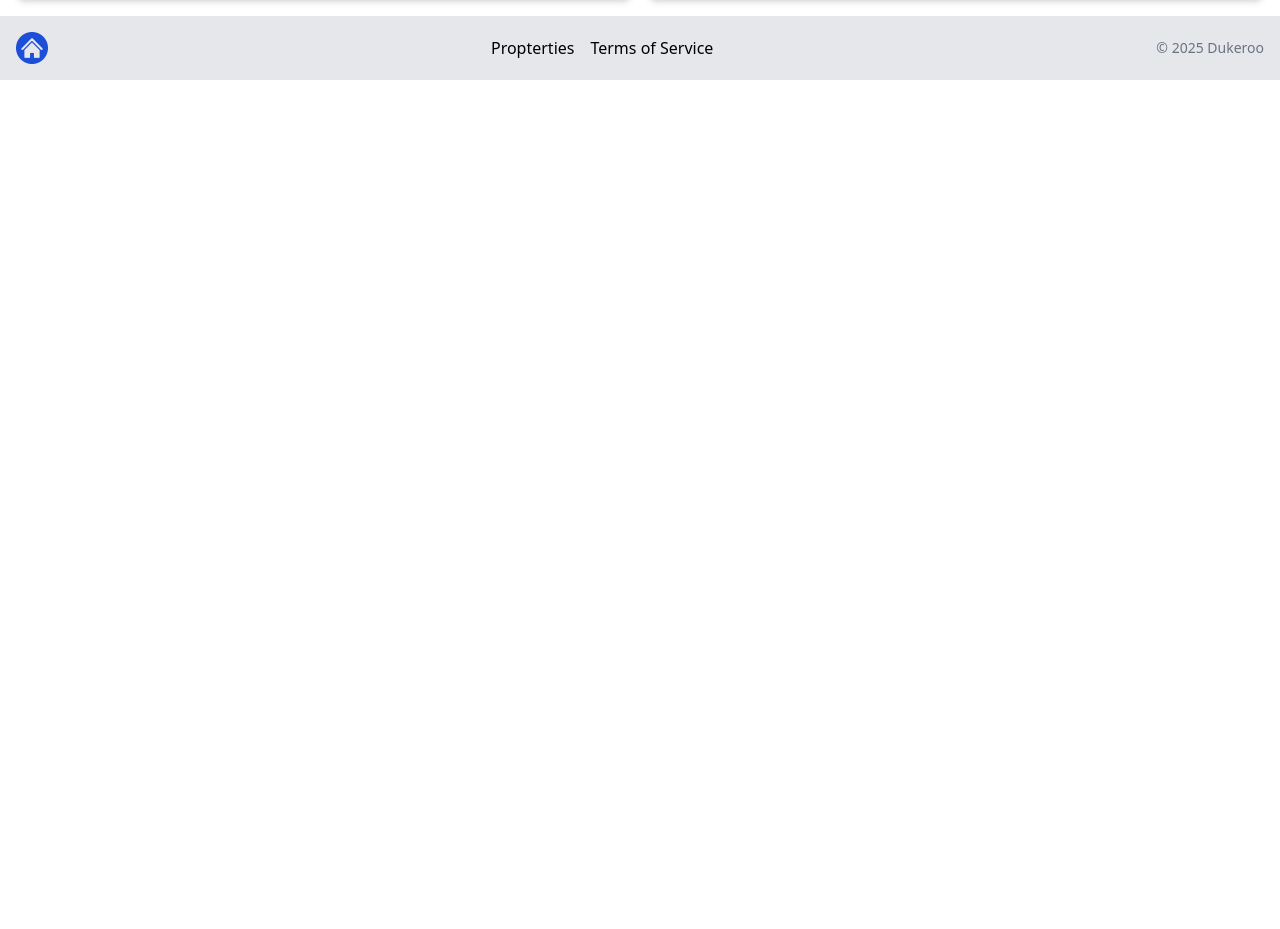
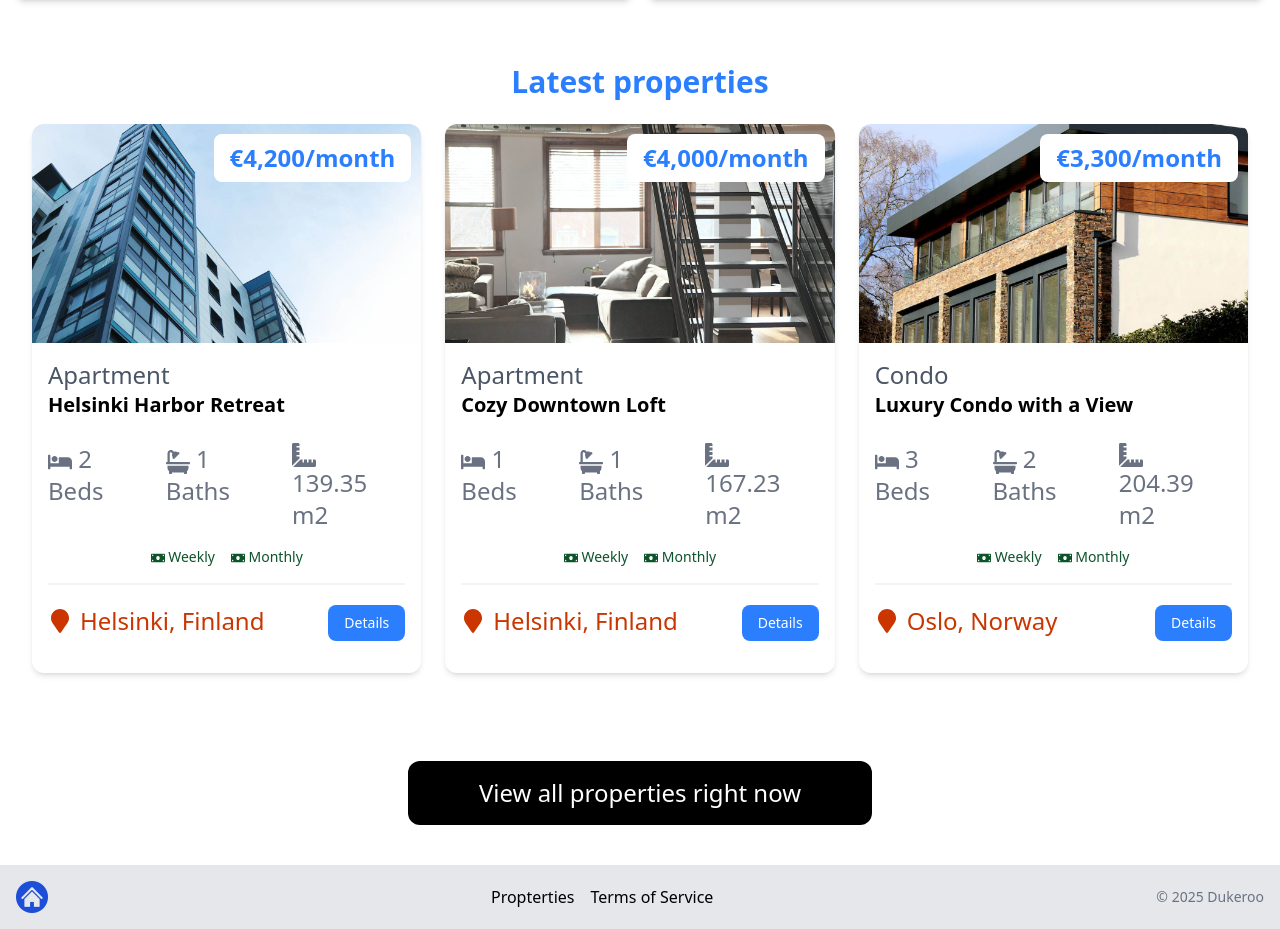
Before and after one commit to vvduth/rental-housex, a Next.js app: page / in a window 1280 px wide. Shown: the part 680-1609 px from the top of the page. Before the commit the page ends 800 px from the top, so only its background shows below. Built offline with nearby package versions, Linux system fonts and the light colour scheme.

Commit message:
Add loading and not found components; update homepage with latest properties section

```diff
--- /dev/null
+++ b/app/loading.tsx
@@ -0,0 +1,15 @@
+'use client'
+import React from 'react'
+import  ClipLoader  from 'react-spinners/ClipLoader'
+
+
+const Loading = () => {
+  return (
+    <ClipLoader
+        color='blue'
+        size={150}
+    />
+  )
+}
+
+export default Loading
--- /dev/null
+++ b/app/not-found.tsx
@@ -0,0 +1,31 @@
+import React from 'react'
+import Link from 'next/link'
+import { FaExclamationTriangle } from 'react-icons/fa'
+const NotFound = () => {
+  return (
+    <section className="bg-blue-50 min-h-screen flex-grow">
+      <div className="container m-auto max-w-2xl py-24">
+        <div
+          className="bg-white px-6 py-24 mb-4 shadow-md rounded-md border m-4 md:m-0"
+        >
+          <div className="flex justify-center">
+            <FaExclamationTriangle className='text-yellow-400 text-8xl fa-5x' />
+          </div>
+          <div className="text-center">
+            <h1 className="text-3xl font-bold mt-4 mb-2">Page Not Found</h1>
+            <p className="text-gray-500 text-xl mb-10">
+              The page you are looking for does not exist.
+            </p>
+            <Link
+              href="/"
+              className="bg-blue-700 hover:bg-blue-800 text-white font-bold py-4 px-6 rounded"
+              >Go Home</Link>
+          </div>
+        </div>
+      </div>
+      <div className="flex-grow"></div>
+    </section>
+  )
+}
+
+export default NotFound
--- a/app/page.tsx
+++ b/app/page.tsx
@@ -2,11 +2,13 @@
 import Link from 'next/link'
 import Hero from '@/components/Hero'
 import InfoBoxes from '@/components/InfoBoxes'
+import HomeProperty from '@/components/HomeProperty'
 const HomePage = () => {
   return (
     <div className='text-2xl'>
       <Hero/>
       <InfoBoxes />
+      <HomeProperty/>
     </div>
   )
 }
--- a/components/HomeProperty.tsx
+++ b/components/HomeProperty.tsx
@@ -1,8 +1,39 @@
 import React from 'react'
+import properties from '@/properties.json'
+import PropertyCard from './PropertyCard'
+import Link from 'next/link'
+const HomeProperty = () => {
 
-const HomeProperty = () => {
+    const recentProperties = properties.slice(0,3)
   return (
-    <div>HomeProperty</div>
+    <>
+    <section className="px-4 py-6">
+    <div className="container-xl lg:container m-auto px-4 py-6">
+        <h2 className='text-3xl font-bold text-blue-500 mb-6 text-center'>
+            Latest properties
+        </h2>
+      {properties.length === 0 ? (
+        <p>No properties found</p>
+      ) : (
+        <div className="grid grid-cols-1 md:grid-cols-3 gap-6">
+          {recentProperties.map((property) => (
+            <PropertyCard
+              key={property._id}
+              property={property}
+            />
+          ))}
+        </div>
+      )}
+    </div>
+  </section>
+  <section className='m-auto max-w-lg my-10 px-6'>
+    <Link href={'/properties'}
+     className='block bg-black text-white text-center py-4 px-6 rounded-xl
+     hover:bg-gray-700'
+    >
+        View all properties right now
+    </Link>
+    </section></>
   )
 }
 
--- a/package.json
+++ b/package.json
@@ -13,6 +13,8 @@
     "react": "^19.0.0",
     "react-dom": "^19.0.0",
     "react-icons": "^5.5.0",
+    "react-spinner": "^0.2.7",
+    "react-spinners": "^0.15.0",
     "rental-housex": "file:"
   },
   "devDependencies": {
```
Also changed, not shown: 1 other file (tests, documents, lock files or other folders).
